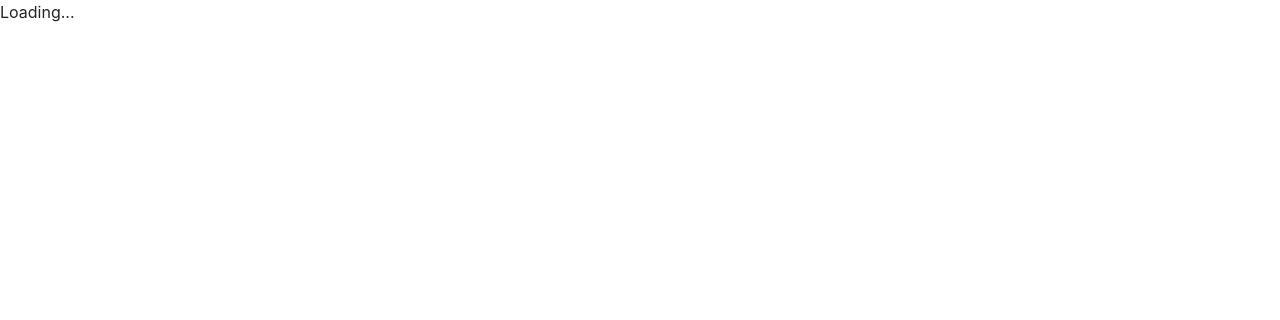
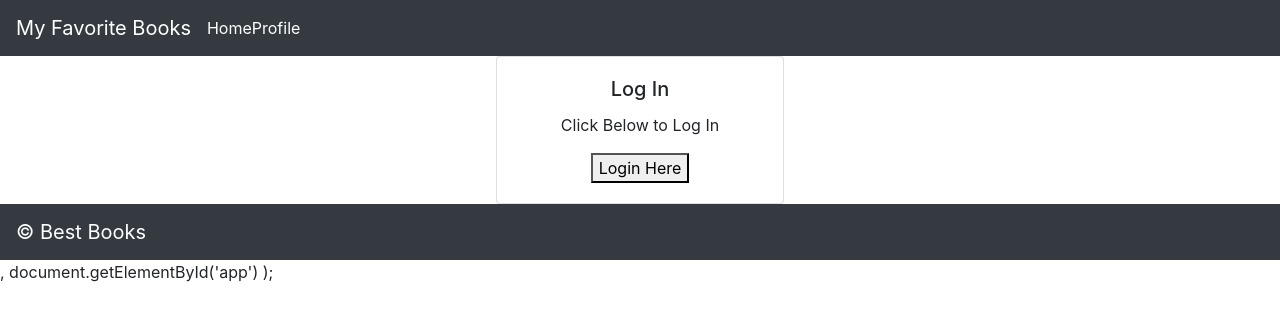
Before and after one commit to jeremywbrazell/best-books-front-end, a React (Create React App) app: page / in a window 1280 px wide. Shown: the top 320 px of the page. Built offline with nearby package versions, Linux system fonts and the light colour scheme.

Commit message:
pushing ya ya

```diff
--- a/package.json
+++ b/package.json
@@ -3,11 +3,12 @@
   "version": "0.1.0",
   "private": true,
   "dependencies": {
-    "@auth0/auth0-react": "1.3.0",
+    "@auth0/auth0-react": "^1.3.0",
     "@testing-library/jest-dom": "5.11.9",
     "@testing-library/react": "11.2.5",
     "@testing-library/user-event": "12.8.0",
     "bootstrap": "4.6.0",
+    "nodemon": "^2.0.7",
     "react": "^17.0.1",
     "react-bootstrap": "1.5.1",
     "react-cookie": "4.0.3",
--- a/src/App.js
+++ b/src/App.js
@@ -7,6 +7,12 @@ import {
   Switch,
   Route
 } from "react-router-dom";
+import { useAuth0 } from '@auth0/auth0-react';
+import Profile from './profile';
+import myFavoriteBooks from './MyFavoriteBooks';
+import Login from './Login';
+
+
 
 class App extends React.Component {
 
@@ -19,9 +25,13 @@ class App extends React.Component {
             <Header />
               <Switch>
                 <Route exact path="/">
+                  <myFavoriteBooks />
+                  <Login />
                   {/* TODO: if the user is logged in, render the `MyFavoriteBooks` component, if they are not, render the `Login` component */}
                 </Route>
+                  <Route path="/profile" exact render = {props => <Profile {...props}/>}/>
                 {/* TODO: add a route with a path of '/profile' that renders a `Profile` component */}
+
               </Switch>
             <Footer />
           </IsLoadingAndError>
--- a/src/IsLoadingAndError.js
+++ b/src/IsLoadingAndError.js
@@ -1,5 +1,6 @@
 import React from 'react';
 import { withAuth0 } from '@auth0/auth0-react';
+// import { useAuth0 } from '@auth0/auth0-react';
 
 class IsLoadingAndError extends React.Component {
   render() {
--- /dev/null
+++ b/src/LogOutButton.js
@@ -0,0 +1,15 @@
+import React from 'react';
+import { useAuth0 } from '@auth0/auth0-react';
+
+function LogOutButton() {
+    const {isAuthenticated, logout} = useAuth0()
+
+    return isAuthenticated &&(
+        <button onClick={logout}>
+            Logout Here
+        </button>
+    )
+
+}
+
+export default LogOutButton;
--- a/src/Login.js
+++ b/src/Login.js
@@ -2,6 +2,8 @@ import React from 'react';
 import 'bootstrap/dist/css/bootstrap.min.css';
 import Card from 'react-bootstrap/Card';
 import './login.css';
+import LoginButton from './LoginButton';
+import LogOutButton from './LogOutButton';
 
 class Login extends React.Component {
   render() {
@@ -12,7 +14,9 @@ class Login extends React.Component {
           <Card.Text>
             Click Below to Log In
           </Card.Text>
+          <LoginButton/>
           {/* TODO: add a `LoginButton` component here that will log the user in with Auth0 */}
+          <LogOutButton />
         </Card.Body>
       </Card>
     )
--- /dev/null
+++ b/src/LoginButton.js
@@ -0,0 +1,15 @@
+import React from 'react';
+import { useAuth0 } from '@auth0/auth0-react';
+
+function LoginButton() {
+    const {isAuthenticated, loginWithRedirect} = useAuth0()
+
+    return !isAuthenticated &&(
+        <button onClick={loginWithRedirect}>
+            Login Here
+        </button>
+    )
+
+}
+
+export default LoginButton;
--- a/src/MyFavoriteBooks.js
+++ b/src/MyFavoriteBooks.js
@@ -2,6 +2,7 @@ import React from 'react';
 import 'bootstrap/dist/css/bootstrap.min.css';
 import Jumbotron from 'react-bootstrap/Jumbotron';
 import './myFavoriteBooks.css';
+import { withAuth0 } from '@auth0/auth0-react';
 
 class MyFavoriteBooks extends React.Component {
   render() {
--- /dev/null
+++ b/src/Profile.js
@@ -0,0 +1,11 @@
+import React, { Component } from 'react';
+import { withAuth0 } from '@auth0/auth0-react';
+
+class Profile extends Component {
+  render() {
+    const { user } = this.props.auth0;
+    return <div>Hello stranger {user.name}</div>;
+  }
+}
+
+export default withAuth0(Profile);
--- a/src/index.js
+++ b/src/index.js
@@ -1,11 +1,20 @@
 import React from 'react';
 import ReactDOM from 'react-dom';
 import App from './App';
+import { Auth0Provider } from '@auth0/auth0-react';
 
 // TODO: wrap everything in Auth0
 ReactDOM.render(
   <React.StrictMode>
-    <App />
+     <Auth0Provider
+        domain="dev-hvej6yca.us.auth0.com"
+        clientId="hfURHtqo9wWF4GPROsvfduV6j4FnlUWy"
+        redirectUri={window.location.origin}
+    >
+      <App />
+    </Auth0Provider>,
+    document.getElementById('app')
+ );
   </React.StrictMode>,
   document.getElementById('root')
 );
```
Also changed, not shown: 1 other file (tests, documents, lock files or other folders).
